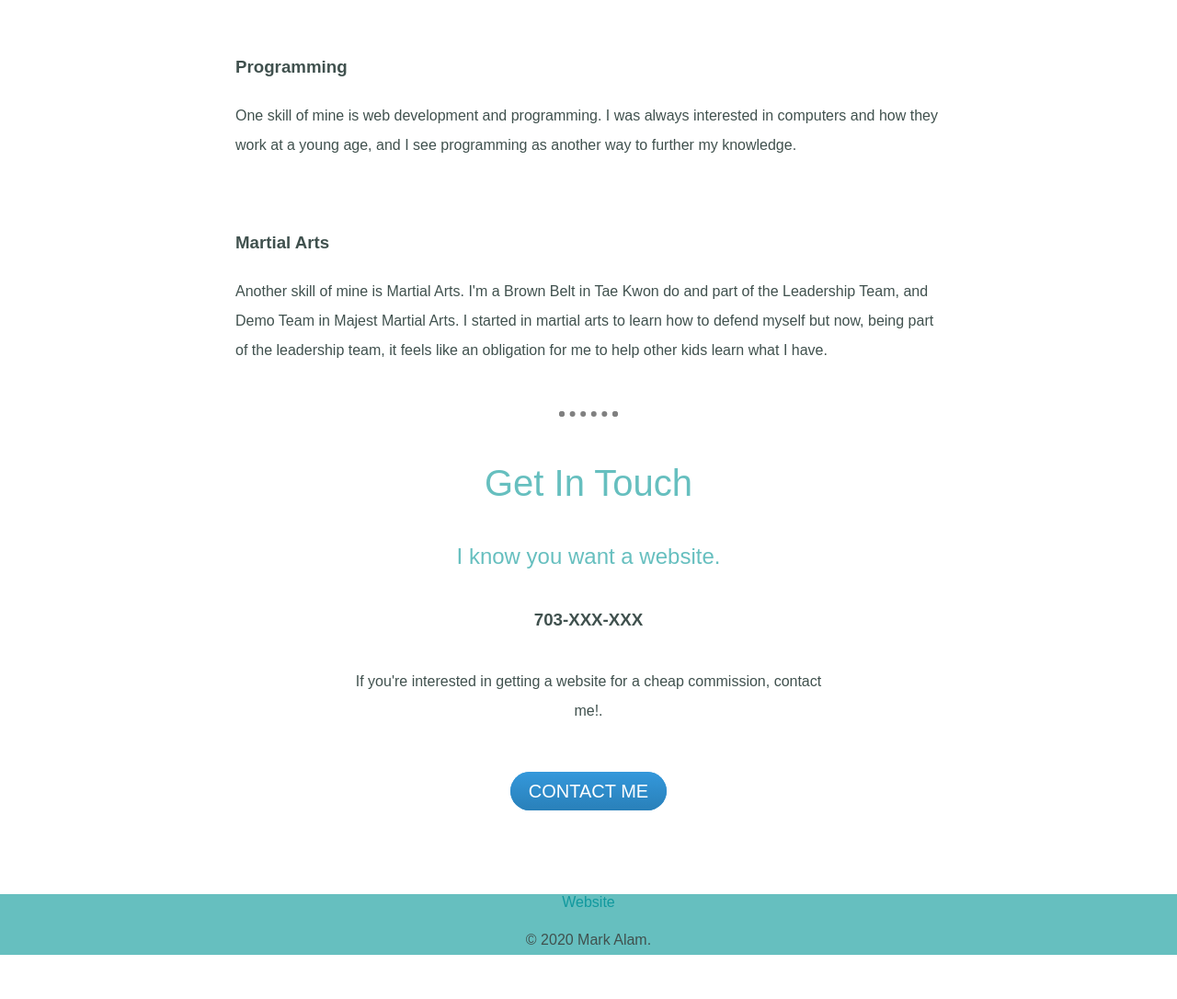
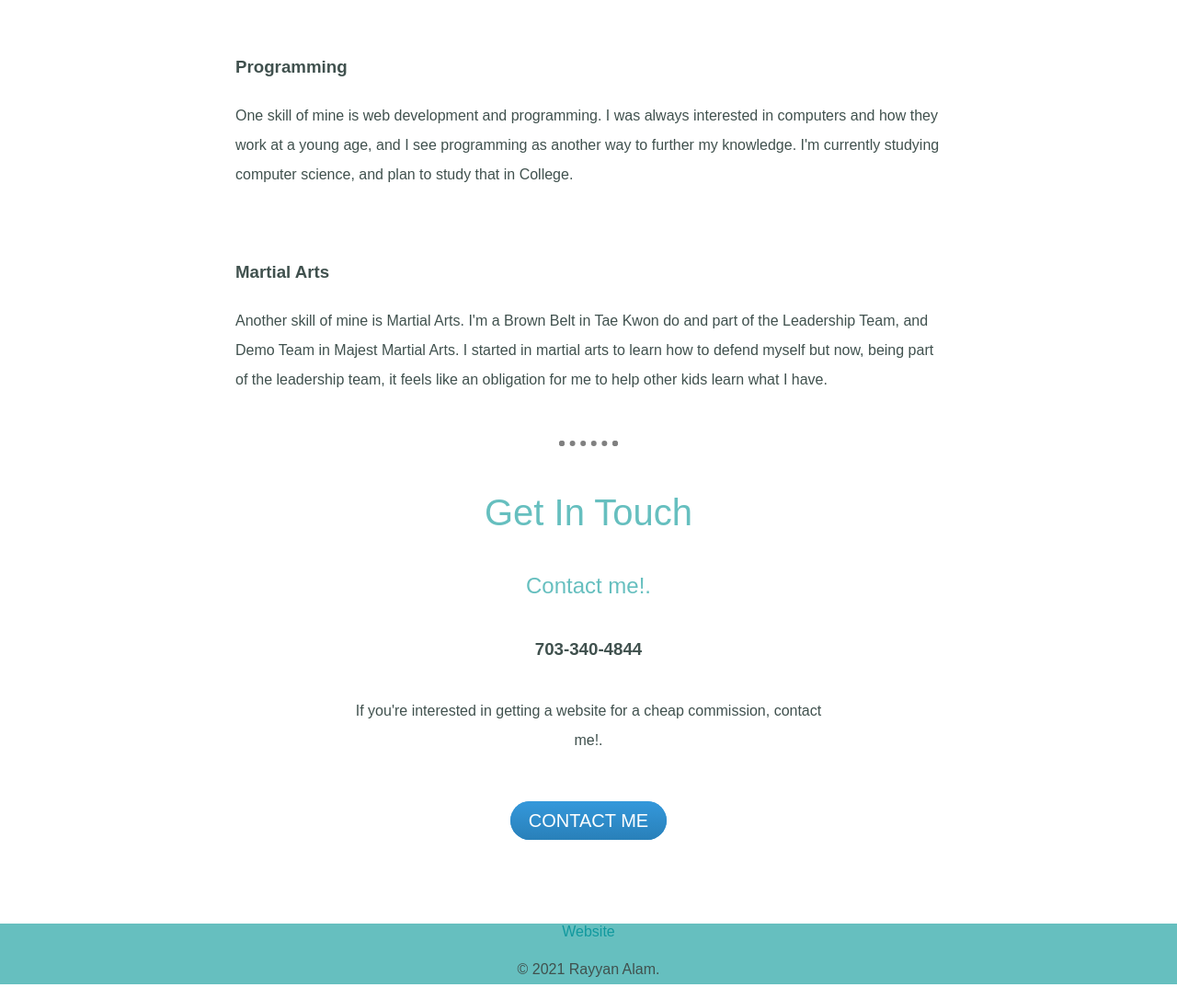
Before and after one commit to mxrkedly/cvv, a plain HTML site: page index.html in a window 1280 px wide. Shown: the part 1482-2568 px from the top of the page at 92% size. Before the commit the page ends 2536 px from the top, so only its background shows below. Drawn offline with Linux system fonts and the light colour scheme.

Commit message:
Update index.html

```diff
--- a/index.html
+++ b/index.html
@@ -2,7 +2,7 @@
 <html lang="en" dir="ltr">
   <head>
     <meta charset="utf-8">
-    <title>Mark</title>
+    <title>Rayyan</title>
     <link rel="stylesheet" href="css/styles.css">
     <link rel="icon" href="favicon.ico">
     <link href="https://fonts.googleapis.com/css?family=Corgette|Montserrat|Raleway&display=swap" rel="sylesheet">
@@ -10,7 +10,7 @@
   <body>
 <div class="top-container">
   <img class="top-cloud"src="images/cloud.png" alt="cloud-img">
-  <h1>I'm mark.</h1>
+  <h1>I'm Rayyan.</h1>
   <p class = "programmer">I'm a <span class="pro">pro</span></span>grammer</p>
 <img class="bottom-cloud" src="images/cloud.png" alt="cloud-img">
 <img src="images/mountain.png" alt="mountain-img">
@@ -20,7 +20,7 @@
   <div class="profile">
     <img class="circular" src="https://scontent-iad3-1.cdninstagram.com/v/t51.2885-19/s320x320/103937997_2689298024687106_5847625278420096541_n.jpg?_nc_ht=scontent-iad3-1.cdninstagram.com&_nc_ohc=usTdGM1-Q78AX8RHp5f&oh=74f04ceba904523d181e1297e11a817e&oe=5F176206" alt="rayyan profile picture   ">
     <h2>Hello. হ্যালো. Bonjour.</h2>
-    <p class="intro">I'm a rising 9th grader learning web development. I'm a leadership team, and demo team member for Majest Martial Arts, and I love biking and playing basketball.</p>
+    <p class="intro">I'm a sophomore learning computer science. I'm a leadership team, and demo team member for Majest Martial Arts, and I love biking and playing basketball.</p>
   </div>
   <hr>
   <div class="skills">
@@ -29,7 +29,7 @@
 
       <img class="code.img" src="" alt="">
       <h3>Programming</h3>
-<p class="code-text">One skill of mine is web development and programming. I was always interested in computers and how they work at a young age, and I see programming as another way to further my knowledge.    </div>
+<p class="code-text">One skill of mine is web development and programming. I was always interested in computers and how they work at a young age, and I see programming as another way to further my knowledge. I'm currently studying computer science, and plan to study that in College. </div>
     <div class="skill-row">
       <img class="" src="" alt="">
       <h3>Martial Arts</h3>
@@ -39,8 +39,8 @@
   <hr>
   <div class="contact-me">
     <h2>Get In Touch</h2>
-    <h3 class="contact-me1">I know you want a website.</h3>
-    <h3>703-XXX-XXX</h3>
+    <h3 class="contact-me1">Contact me!.</h3>
+    <h3>703-340-4844</h3>
     <p class="contact-message">If you're interested in getting a website for a cheap commission, contact me!.</p>
     <a class="btn" href="mailto:rayyanal3357@gmail.com">CONTACT ME</a>
   </div>
@@ -49,7 +49,7 @@
 
 <div class="bottom-container">
   <a class="footer-link" href="C:\Users\mdmlm\Desktop\Web Development\HTML - Personal Website\index.html">Website</a>
-  <p>© 2020 Mark Alam.</p>
+  <p>© 2021 Rayyan Alam.</p>
 </div>
 
 
```
